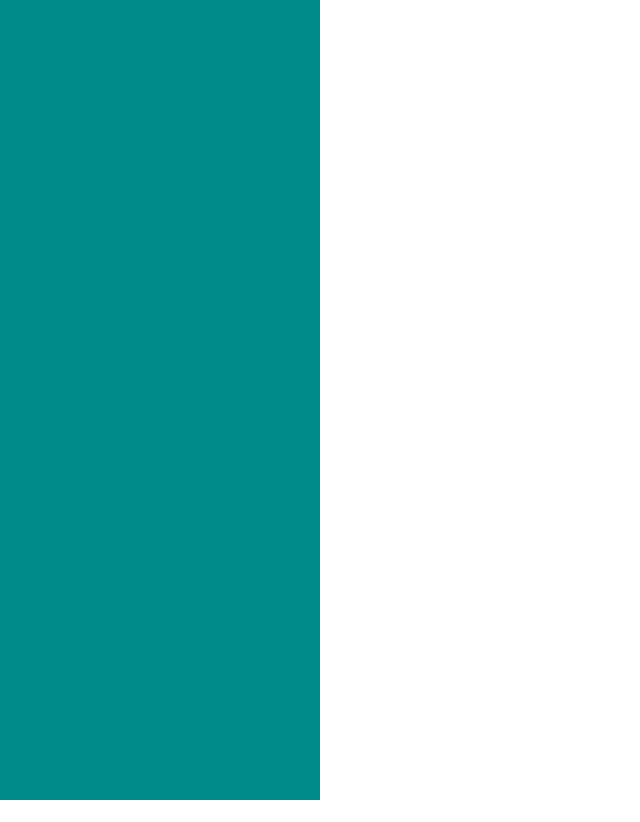
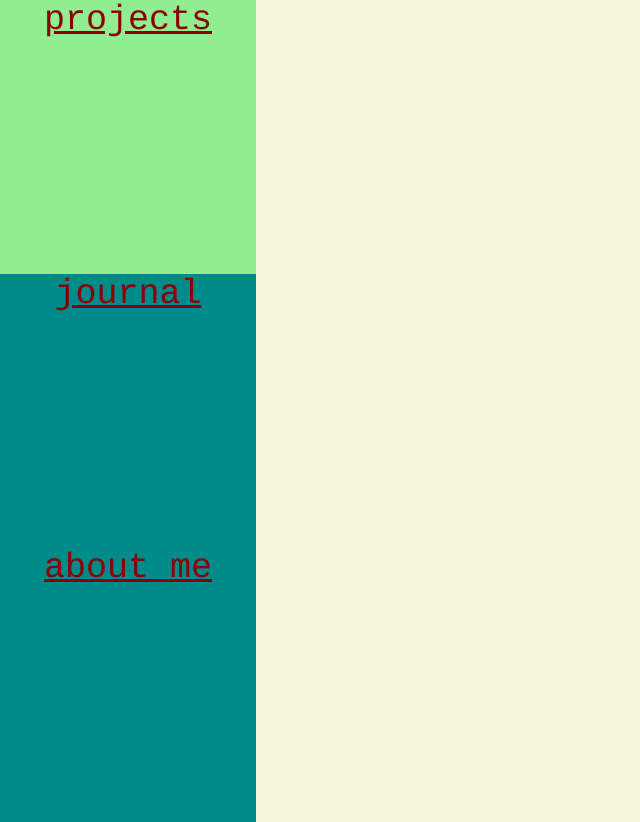
Before and after one commit to c24sv/c24sv.github.io, a plain HTML site: page index.html in a window 1280 px wide. Shown: the whole page, without its empty margins (0-640 px from the left). Before the commit the page ends 800 px from the top, so only its background shows below. Drawn offline with Linux system fonts and the light colour scheme.

Commit message:
updated homepage

```diff
--- a/index.html
+++ b/index.html
@@ -8,8 +8,8 @@
 
 		#menu{
 
-			height: 800px;
-			width: 25%;
+			height: 822px;
+			width: 20%;
 			background-color: darkcyan;
 		}
 
@@ -18,11 +18,49 @@
 			margin: 0px;
 		}
 
+		.button{
+			width: 100%;
+			height: 274px;
+			font-size: 35px;
+			text-align: center;
+			font-family: courier;
+			transition: 1s;
+			color: darkred;
+
+		}
+
+		.button:hover{
+			background-color: lightgreen;
+			transition: 2s;
+		}
+
+		a{color: darkred;
+		}
+
+		body{
+
+			background-color: beige;
+		}
+
 	</style>
+
+
 </head>
 <body>
 
-	<div id="menu"></div>
+	<div id="menu">
+
+		<a href="projects.html">
+		<div class="button">projects</div></a>
+
+		<a href="journal.html">
+		<div class="button">journal</div></a>
+
+		<a href="about-me.html">
+		<div class="button">about me</div></a>
+
+
+	</div>
 
 </body>
 </html>
```
Also changed, not shown: about-me.html (added, +48 -0 lines), experiment.html (added, +33 -0 lines), journal.html (+5 -0 lines), projects.html (added, +48 -0 lines).
